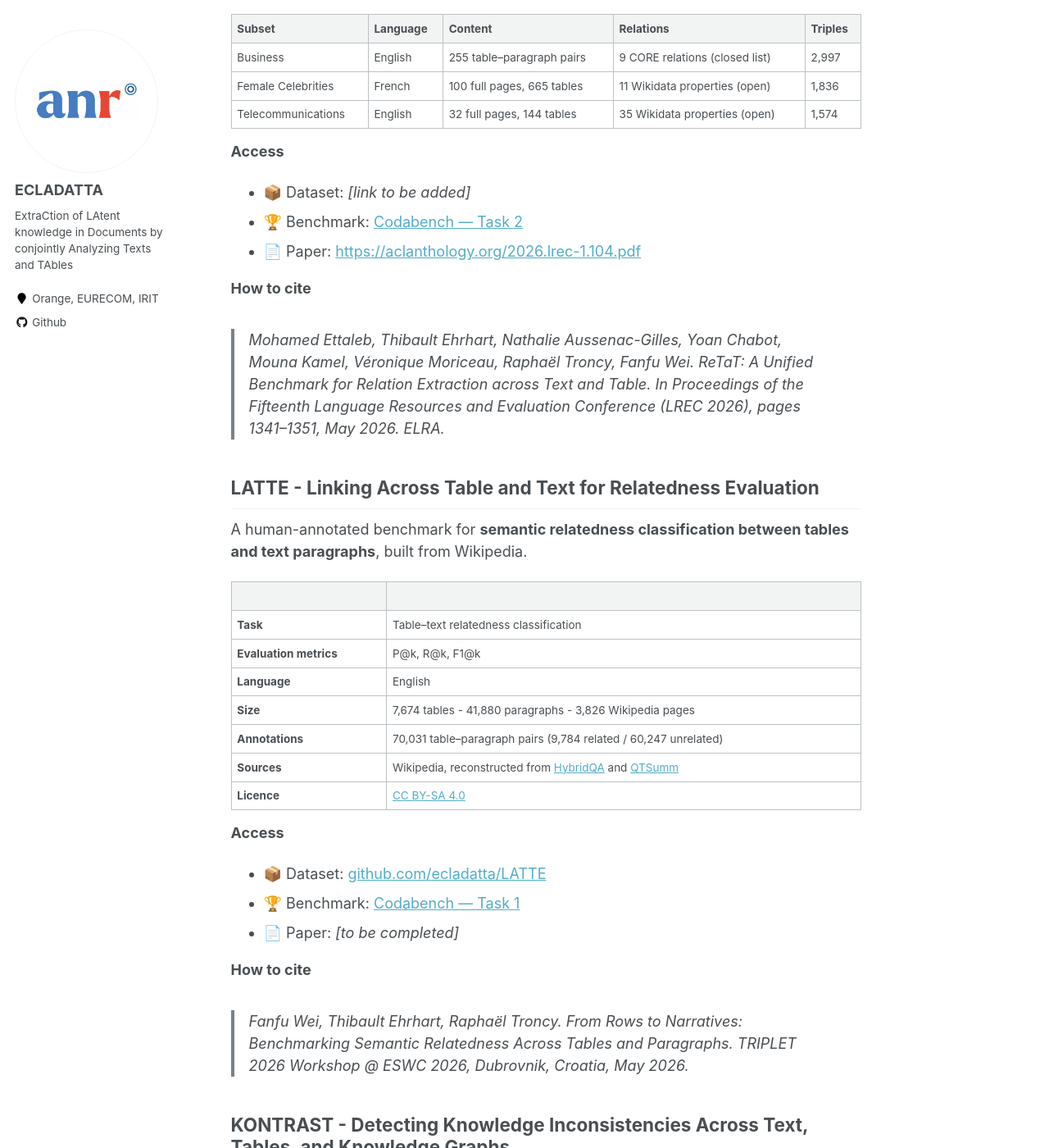
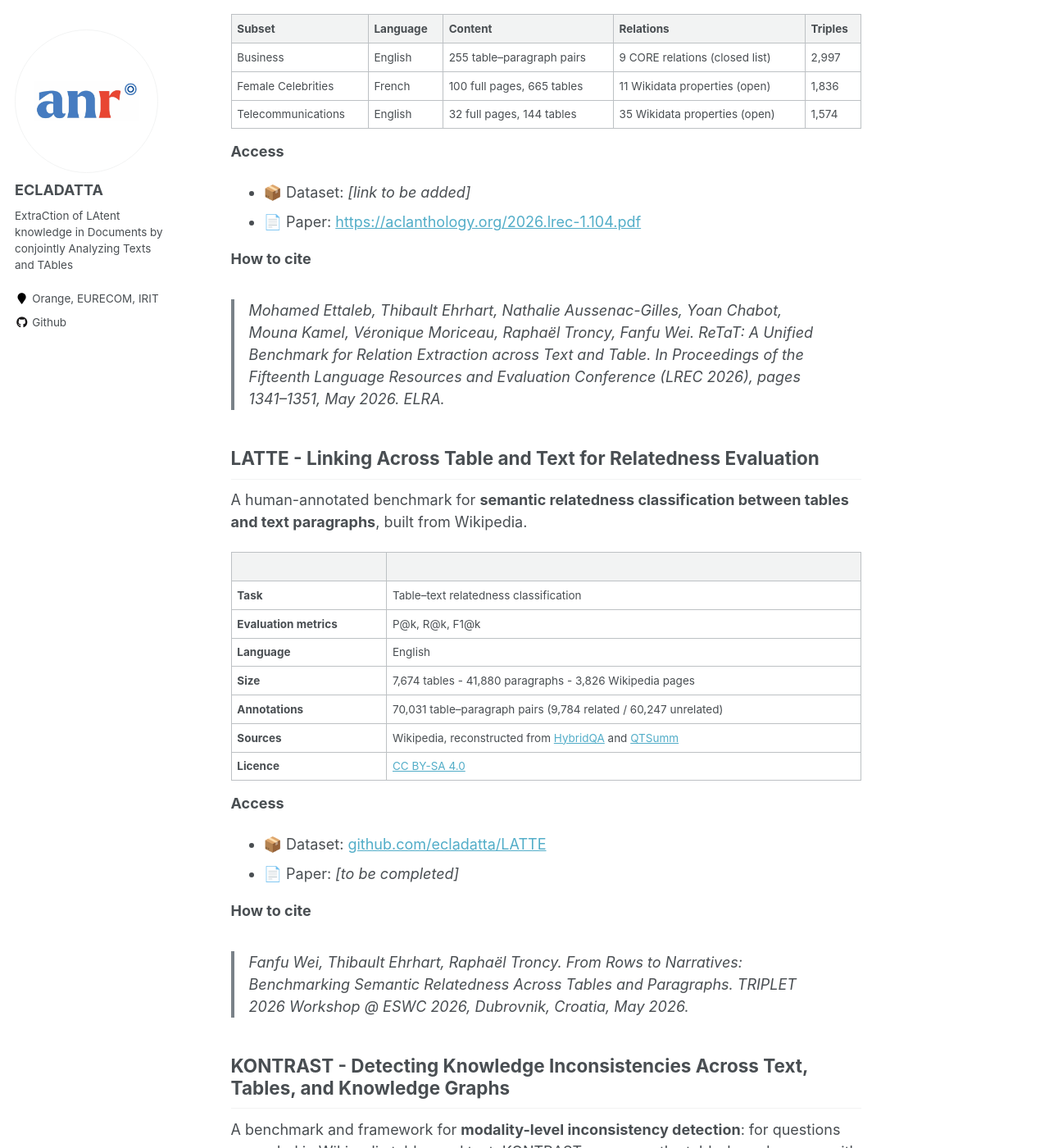
Before and after one commit to ecladatta/ecladatta.github.io, a Jekyll site: the page built from _pages/datasets.md, in a window 1280 px wide and 1400 px high, scrolled down 781 px. Shown: the whole window at 82% size. Built offline with Jekyll 4.4.1, drawn with Linux system fonts in a browser that asks for light colours.

Commit message:
Update datasets.md

```diff
--- a/_pages/datasets.md
+++ b/_pages/datasets.md
@@ -30,7 +30,6 @@ A manually annotated benchmark for **joint relation extraction across text and t
 
 **Access**
 - 📦 Dataset: *[link to be added]*
-- 🏆 Benchmark: [Codabench — Task 2](https://www.codabench.org/competitions/12936/)
 - 📄 Paper: [https://aclanthology.org/2026.lrec-1.104.pdf](https://aclanthology.org/2026.lrec-1.104.pdf)
 
 **How to cite**
@@ -54,7 +53,6 @@ A human-annotated benchmark for **semantic relatedness classification between ta
 
 **Access**
 - 📦 Dataset: [github.com/ecladatta/LATTE](https://github.com/ecladatta/LATTE)
-- 🏆 Benchmark: [Codabench — Task 1](https://www.codabench.org/competitions/12776/)
 - 📄 Paper: *[to be completed]*
 
 **How to cite**
```
